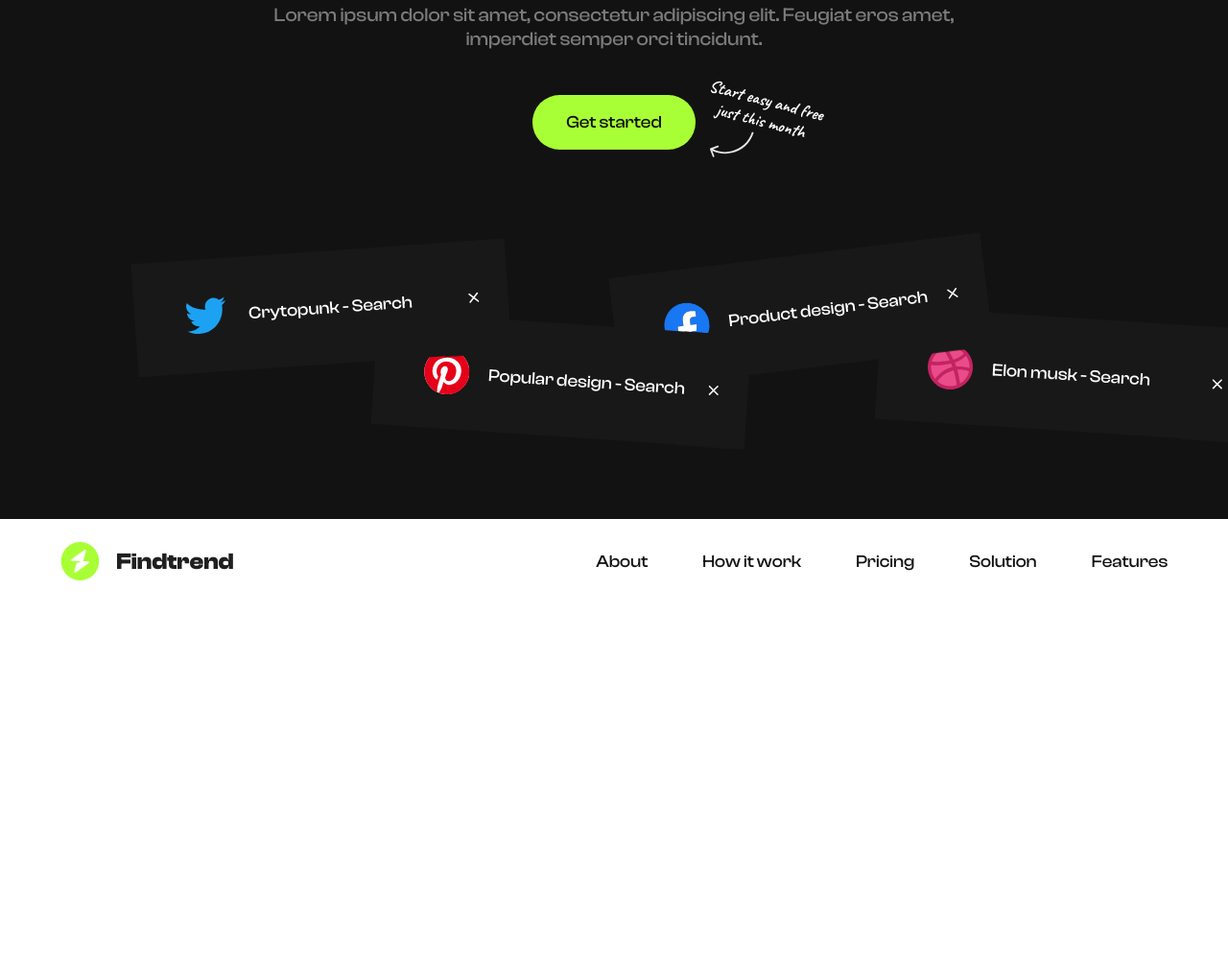
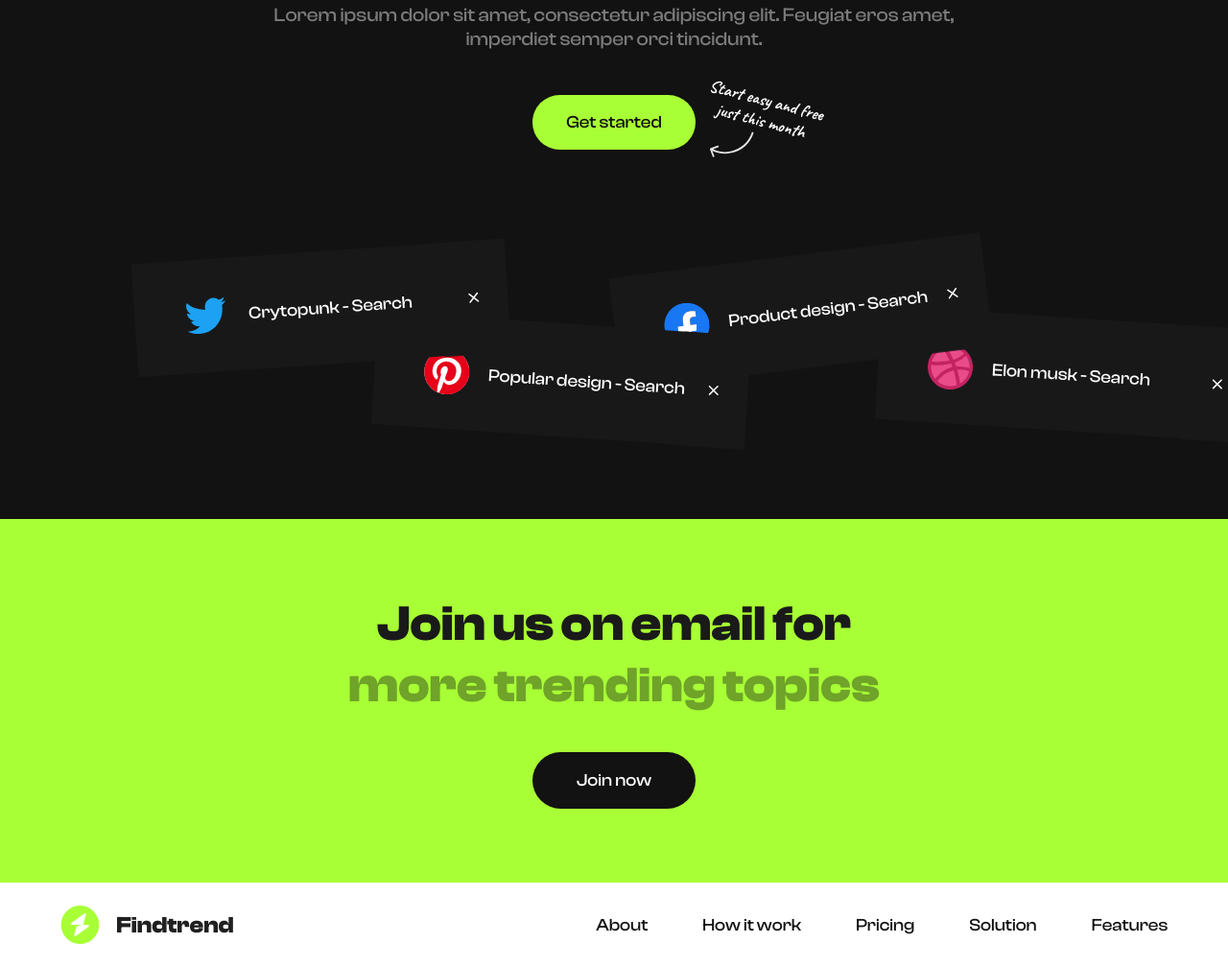
Before and after one commit to Becous/Voloshyn-Vlad-11s-IPZ-kursach-, a website: page index.html in a window 1280 px wide. Shown: the part 386-1394 px from the top of the page at 96% size. Before the commit the page ends 1015 px from the top, so only its background shows below. Drawn offline with Linux system fonts and the light colour scheme.

Commit message:
make join

```diff
--- a/index.html
+++ b/index.html
@@ -103,6 +103,14 @@
           </div>
         </div>
       </section>
+
+      <!-- Join -->
+      <section class="join">
+        <div class="container container__join">
+          <h2 class="join__text">Join us on email for</h2><span class="join__text join__text_dark">more trending topics</span>
+          <button type="button" class="join__button">Join now</button>
+        </div>
+      </section>
     </main>
     <!-- Footer -->
     <footer class="footer">
--- a/scss/page/_page.scss
+++ b/scss/page/_page.scss
@@ -1,4 +1,5 @@
 @import "./header";
 @import "./elements/hero";
+@import "./elements/join";
 @import "./footer";
 @import "./elements/menu";
--- /dev/null
+++ b/scss/page/elements/_join.scss
@@ -0,0 +1,19 @@
+.join {
+  text-align: center;
+  padding: 77.5px 0;
+  background-color: $green;
+  &__text {
+    @include font(52px, 700);
+    color: #1a1a1a;
+    &_dark {
+      color: rgba(25, 25, 25, 0.4);
+    }
+  }
+
+  &__button {
+    margin-top: 37px;
+    @include button(18px 46px);
+    color: white;
+    background-color: $black;
+  }
+}
--- a/scss/utils/_container.scss
+++ b/scss/utils/_container.scss
@@ -15,6 +15,13 @@
     flex-direction: column;
   }
 
+  &__join {
+    display: flex;
+    flex-direction: column;
+    align-items: center;
+    justify-content: center;
+  }
+
   &__footer {
     display: flex;
     align-items: center;
```
Also changed, not shown: css/style.css.
